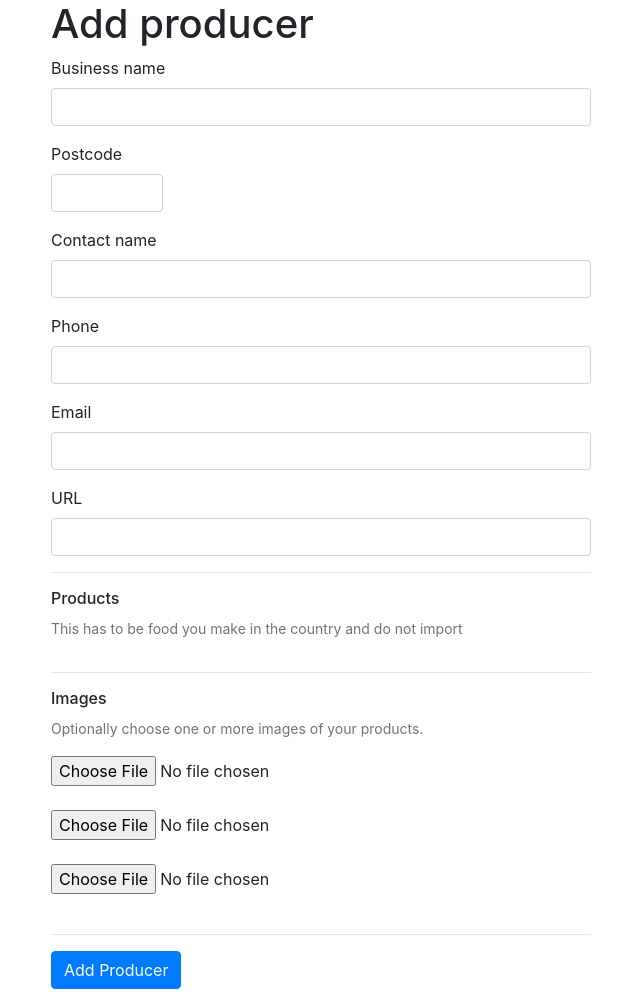
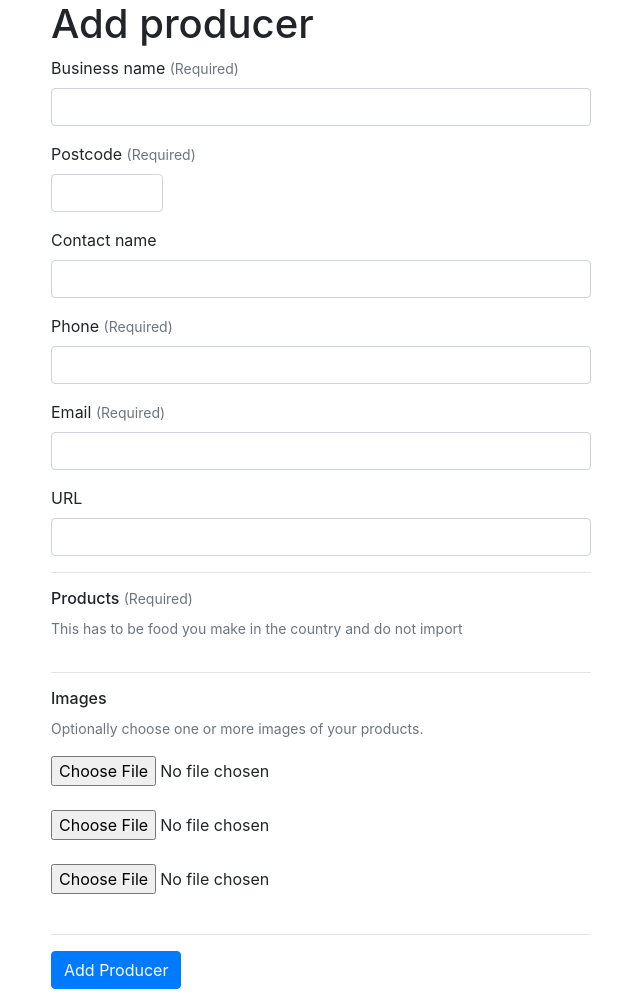
Before and after one commit to designswarm/madenearyou, a Django app: page /producer/add/ in a window 1280 px wide. Shown: the whole page, without its empty margins (34-674 px from the left). Run offline with Django 3.2, Linux system fonts and the light colour scheme; data that the repository does not hold is empty; parts of the project's set-up code (start-up, migrations or seed data) failed here and were passed over; some libraries are stand-ins or nearby versions.

Commit message:
Add 'required' to required form fields

```diff
--- a/producers/templates/producers/includes/form_field.html
+++ b/producers/templates/producers/includes/form_field.html
@@ -1,7 +1,7 @@
 
 <div class="form-group m-b-2 {% if field.errors %} has-danger{% endif %}"{% if field.name == 'honeypot' %} style="display:none;"{% endif %}>
 	<label class="form-control-label" for="id_{{ field.html_name }}">
-		{{ field.label }}
+		{{ field.label }}{% if field.field.required %} <small class="text-muted">(Required)</small>{% endif %}
 	</label>
 
 	{{ field }}
--- a/producers/templates/producers/producer_add.html
+++ b/producers/templates/producers/producer_add.html
@@ -21,7 +21,7 @@
 						{% if field.name == 'products' %}
 							<hr class="m-t-0">
 							<div class="p-l-1 m-b-2">
-								<h2 class="h6">Products</h2>
+								<h2 class="h6">Products{% if field.field.required %} <small class="text-muted">(Required)</small>{% endif %}</h2>
 								{% if field.help_text %}
 									<p><small class="text-muted">{{ field.help_text }}</small></p>
 								{% endif %}
```
